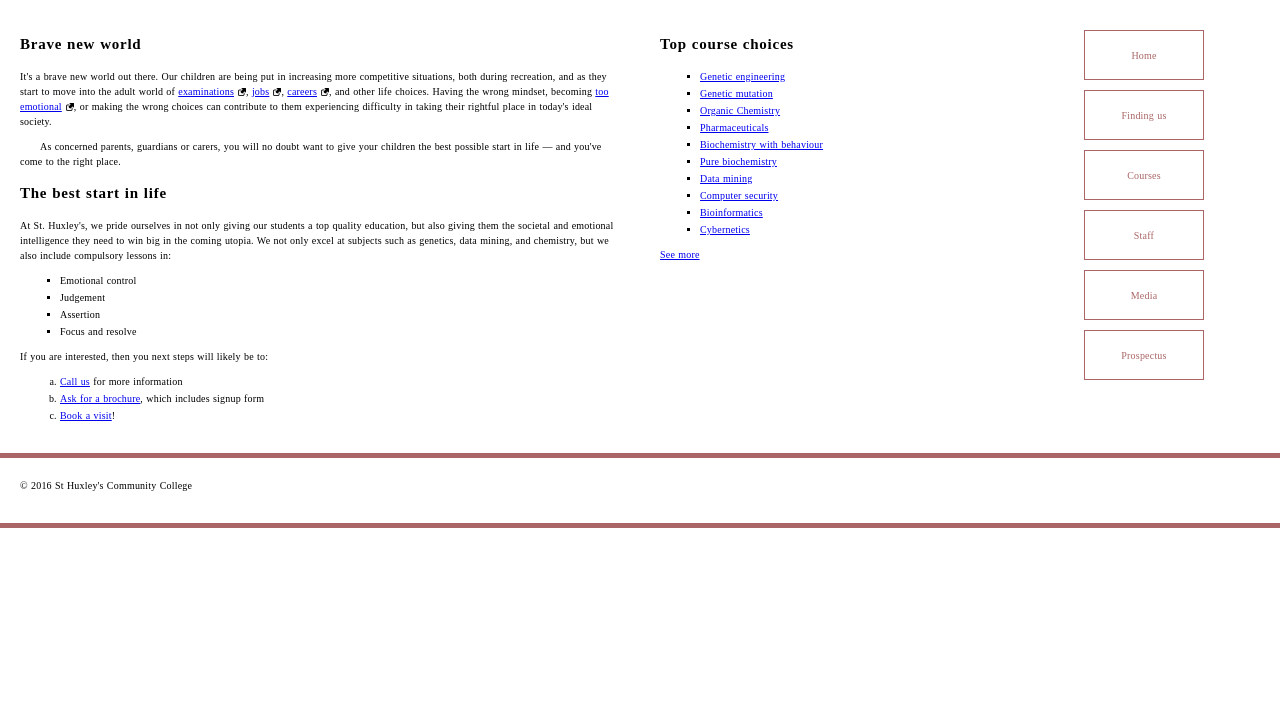
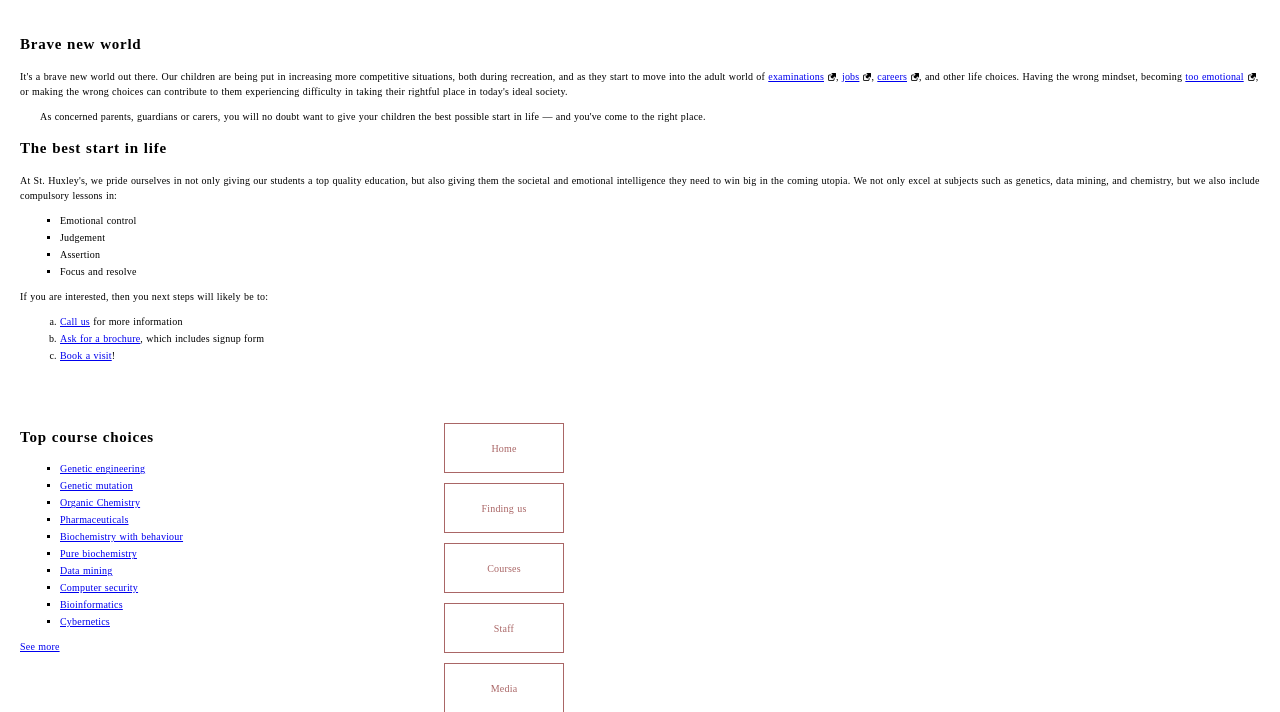
Before and after one commit to PratigMgr/pratigMgr.github.io, a PHP site: the page made by Lab 3/Part 3/index.html in a window 1280 px wide. Shown: the part 109-821 px from the top of the page. Before the commit the page ends 637 px from the top, so only its background shows below. Run offline with PHP 8.4, Linux system fonts and the light colour scheme.

Commit message:
Update style.css

```diff
--- a/Lab 3/Part 3/css/style.css
+++ b/Lab 3/Part 3/css/style.css
@@ -19,10 +19,7 @@ body {
 
 /* Layout */
 
-section {
-  float: left;
-  width: 50%;
-}
+
 
 aside {
   float: left;
```
